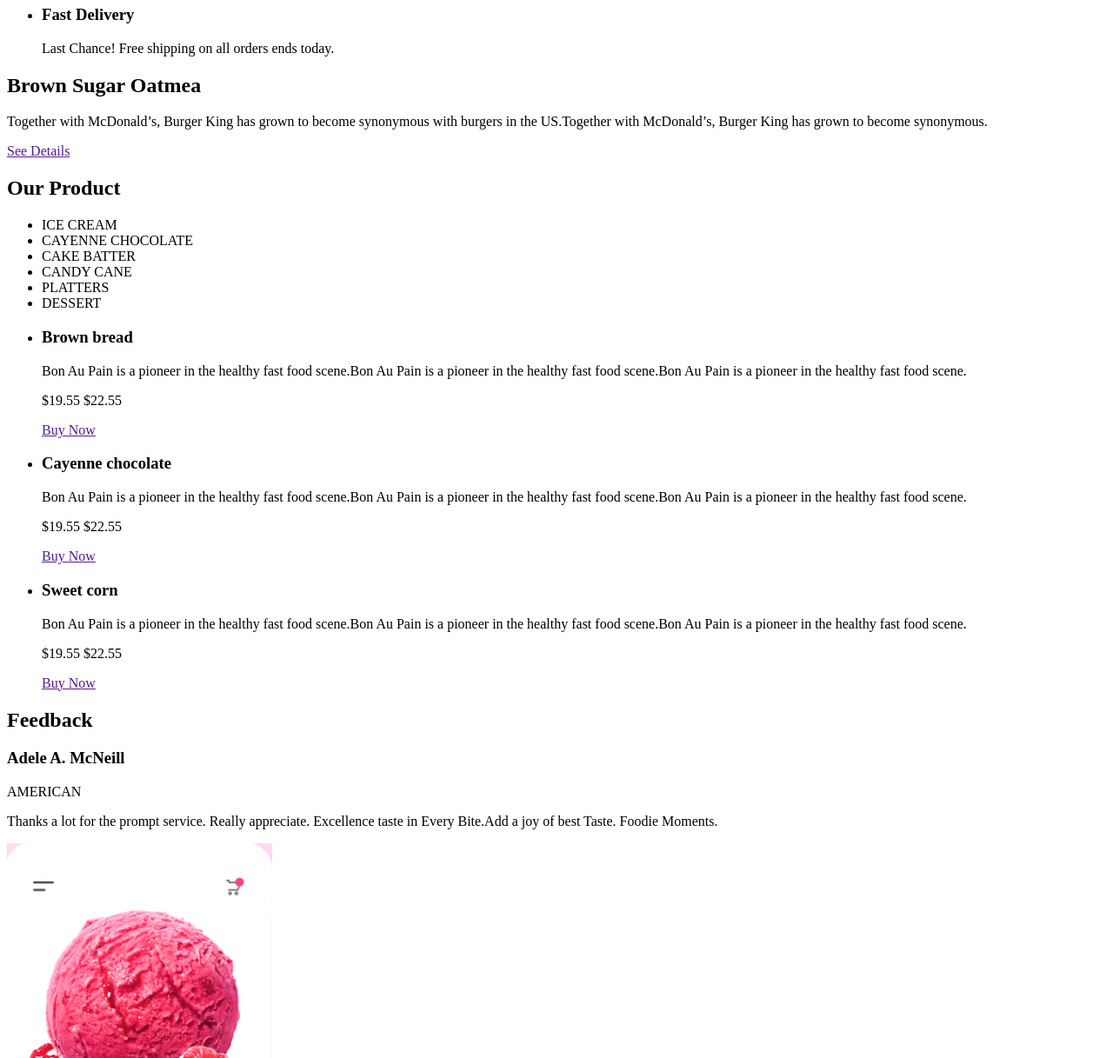
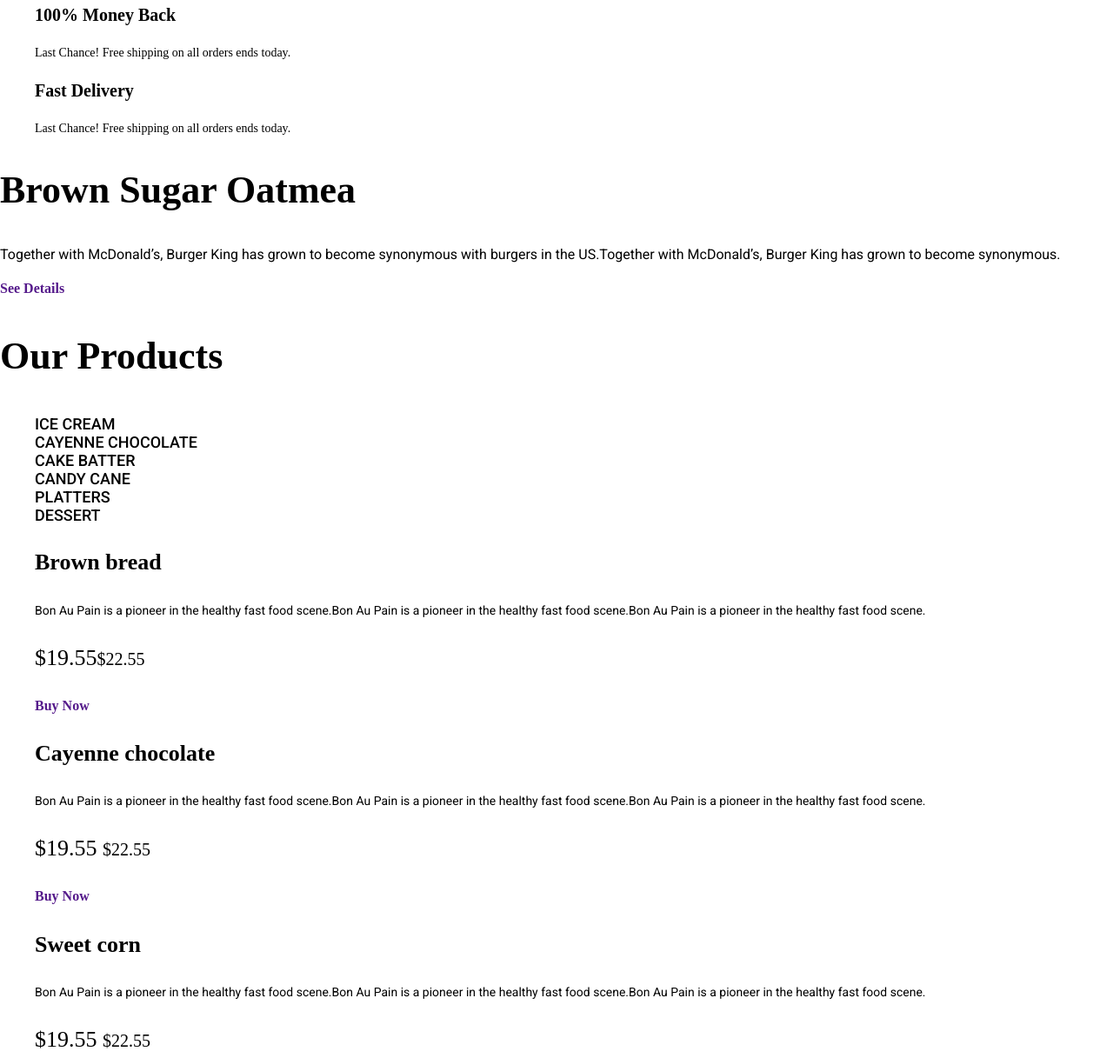
Before and after one commit to AnnaBieliavtseva/portfolio_delivery-site, a website: page index.html in a window 1280 px wide. Shown: the part 677-1894 px from the top of the page at 87% size. Drawn offline with nearby package versions, Linux system fonts and the light colour scheme; a web font is replaced by a local one.

Commit message:
add fonts

```diff
--- /dev/null
+++ b/css/styles.css
@@ -0,0 +1,129 @@
+body {
+  font-family: Roboto, sans-serif;
+  font-size: 14px;
+}
+
+.list {
+  list-style: none;
+}
+
+.visually-hidden {
+  position: absolute;
+  white-space: nowrap;
+  width: 1px;
+  height: 1px;
+  overflow: hidden;
+  border: 0;
+  padding: 0;
+  clip: rect(0 0 0 0);
+  clip-path: inset(50%);
+  margin: -1px;
+}
+
+.menu-item {
+  font-weight: 700;
+  font-size: 15px;
+  line-height: 1.2;
+}
+
+.button {
+  font-family: Hind Madurai;
+  font-weight: 700;
+  font-size: 16px;
+  line-height: 1.4;
+  text-decoration: none;
+}
+
+.hero-top-text {
+  line-height: 1.14;
+}
+
+.hero-heading {
+  font-family: Fredoka One;
+  font-size: 58px;
+  line-height: 1.21;
+}
+
+.hero-bottom-text {
+  font-family: Hind Madurai;
+  font-size: 18px;
+  line-height: 1.5;
+}
+
+.advantages-item-heading {
+  font-family: Hind Madurai;
+  font-weight: 600;
+  font-size: 20px;
+  line-height: 1.4;
+}
+
+.advantages-item-text {
+  font-family: Hind Madurai;
+  line-height: 1.36;
+}
+
+.details-title {
+  font-family: Hind Madurai;
+  font-weight: 600;
+  font-size: 44px;
+  line-height: 1.14;
+}
+
+.details-text {
+  font-size: 16px;
+  line-height: 1.5;
+}
+
+.product-title {
+  font-family: Hind Madurai;
+  font-weight: 600;
+  font-size: 44px;
+  line-height: 1.39;
+}
+
+.product-item {
+  font-weight: 500;
+  font-size: 18px;
+  line-height: 1.17;
+}
+
+.product-card-title {
+  font-family: Hind Madurai;
+  font-weight: 700;
+  font-size: 26px;
+  line-height: 1.39;
+}
+
+.product-card-top-text {
+  font-weight: 16px;
+  line-height: 1.5;
+}
+
+.product-card-bottom-text {
+  font-family: Hind Madurai;
+  font-weight: 500;
+  font-size: 26px;
+  line-height: 1.39;
+}
+
+.product-card-bottom-text-oldprice {
+  font-size: 20px;
+  line-height: 1.4;
+}
+
+.feedback-title {
+  font-weight: 500;
+  font-size: 24px;
+  line-height: 1.17;
+}
+
+.feedback-top-text {
+  font-weight: 500;
+  font-size: 12px;
+  line-height: 1.17;
+}
+
+.feedback-bottom-text {
+  font-size: 16px;
+  line-height: 1.5;
+}
--- a/index.html
+++ b/index.html
@@ -4,111 +4,146 @@
     <meta charset="UTF-8" />
     <meta http-equiv="X-UA-Compatible" content="IE=edge" />
     <meta name="viewport" content="width=device-width, initial-scale=1.0" />
+    <link
+      rel="stylesheet"
+      href="https://cdnjs.cloudflare.com/ajax/libs/modern-normalize/1.1.0/modern-normalize.min.css"
+      integrity="sha512-wpPYUAdjBVSE4KJnH1VR1HeZfpl1ub8YT/NKx4PuQ5NmX2tKuGu6U/JRp5y+Y8XG2tV+wKQpNHVUX03MfMFn9Q=="
+      crossorigin="anonymous"
+      referrerpolicy="no-referrer"
+    />
+    <link rel="preconnect" href="https://fonts.googleapis.com" />
+    <link rel="preconnect" href="https://fonts.gstatic.com" crossorigin />
+    <link
+      href="https://fonts.googleapis.com/css2?family=Fredoka+One&family=Hind+Madurai:wght@400;500;600;700&family=Roboto:wght@400;500;700&display=swap"
+      rel="stylesheet"
+    />
+    <link rel="stylesheet" href="./css/styles.css" />
+
     <title>Document</title>
   </head>
   <body>
-    <header>
+    <header class="header">
       <a href="/" class="logo"><img src="./img/logo.png" alt="Polar logo" /></a>
       <nav>
-        <ul>
-          <li>Home</li>
-          <li>Product</li>
-          <li>Pricing</li>
-          <li>Testimonials</li>
-          <li>Contact Us</li>
+        <ul class="menu-list list">
+          <li class="menu-item">Home</li>
+          <li class="menu-item">Product</li>
+          <li class="menu-item">Pricing</li>
+          <li class="menu-item">Testimonials</li>
+          <li class="menu-item">Contact Us</li>
         </ul>
       </nav>
-      <a href="">Buy Now</a>
+      <a href="" class="button">Buy Now</a>
     </header>
     <main>
       <section class="hero">
-        <p>Sweet fun, full of milk.</p>
-        <h1>Feel inside cold with our delicious ice-cream.</h1>
-        <p>
+        <p class="hero-top-text">Sweet fun, full of milk.</p>
+        <h1 class="hero-heading">
+          Feel inside cold with our delicious ice-cream.
+        </h1>
+        <p class="hero-bottom-text">
           Some food has looked so awful that it's looked like something that the
           dog's brought home, yet after one mouthful I've been left eating my
           thoughts, my words.
         </p>
-        <a href="">Buy Now</a>
+        <a href="" class="button">Buy Now</a>
       </section>
       <section class="advantages">
         <h2 class="visually-hidden">Advantages</h2>
-        <ul>
-          <li>
-            <h3>Free Shipping</h3>
-            <p>Last Chance! Free shipping on all orders ends today.</p>
+        <ul class="advantages-list list">
+          <li class="advantages-item">
+            <h3 class="advantages-item-heading">Free Shipping</h3>
+            <p class="advantages-item-text">
+              Last Chance! Free shipping on all orders ends today.
+            </p>
           </li>
-          <li>
-            <h3>Quick Packaging</h3>
-            <p>Last Chance! Free shipping on all orders ends today.</p>
+          <li class="advantages-item">
+            <h3 class="advantages-item-heading">Quick Packaging</h3>
+            <p class="advantages-item-text">
+              Last Chance! Free shipping on all orders ends today.
+            </p>
           </li>
-          <li>
-            <h3>100% Money Back</h3>
-            <p>Last Chance! Free shipping on all orders ends today.</p>
+          <li class="advantages-item">
+            <h3 class="advantages-item-heading">100% Money Back</h3>
+            <p class="advantages-item-text">
+              Last Chance! Free shipping on all orders ends today.
+            </p>
           </li>
-          <li>
-            <h3>Fast Delivery</h3>
-            <p>Last Chance! Free shipping on all orders ends today.</p>
+          <li class="advantages-item">
+            <h3 class="advantages-item-heading">Fast Delivery</h3>
+            <p class="advantages-item-text">
+              Last Chance! Free shipping on all orders ends today.
+            </p>
           </li>
         </ul>
       </section>
       <section class="details">
-        <h2>Brown Sugar Oatmea</h2>
-        <p>
+        <h2 class="details-title">Brown Sugar Oatmea</h2>
+        <p class="details-text">
           Together with McDonald’s, Burger King has grown to become synonymous
           with burgers in the US.Together with McDonald’s, Burger King has grown
           to become synonymous.
         </p>
-        <a href="">See Details</a>
+        <a href="" class="button">See Details</a>
       </section>
       <section class="product">
-        <h2>Our Product</h2>
-        <ul>
-          <li>ICE CREAM</li>
-          <li>CAYENNE CHOCOLATE</li>
-          <li>CAKE BATTER</li>
-          <li>CANDY CANE</li>
-          <li>PLATTERS</li>
-          <li>DESSERT</li>
+        <h2 class="product-title">Our Products</h2>
+        <ul class="product-list list">
+          <li class="product-item">ICE CREAM</li>
+          <li class="product-item">CAYENNE CHOCOLATE</li>
+          <li class="product-item">CAKE BATTER</li>
+          <li class="product-item">CANDY CANE</li>
+          <li class="product-item">PLATTERS</li>
+          <li class="product-item">DESSERT</li>
         </ul>
-        <ul>
-          <li>
-            <h3>Brown bread</h3>
-            <p>
+        <ul class="product-cards-list list">
+          <li class="product-card-item">
+            <h3 class="product-card-title">Brown bread</h3>
+            <p class="product-card-top-text">
               Bon Au Pain is a pioneer in the healthy fast food scene.Bon Au
               Pain is a pioneer in the healthy fast food scene.Bon Au Pain is a
               pioneer in the healthy fast food scene.
             </p>
-            <p>$19.55 $22.55</p>
-            <a href="">Buy Now</a>
+            <p class="product-card-bottom-text">
+              $19.55<span class="product-card-bottom-text-oldprice"
+                >$22.55</span
+              >
+            </p>
+            <a href="" class="button">Buy Now</a>
           </li>
-          <li>
-            <h3>Cayenne chocolate</h3>
-            <p>
+          <li class="product-card-item">
+            <h3 class="product-card-title">Cayenne chocolate</h3>
+            <p class="product-card-top-text">
               Bon Au Pain is a pioneer in the healthy fast food scene.Bon Au
               Pain is a pioneer in the healthy fast food scene.Bon Au Pain is a
               pioneer in the healthy fast food scene.
             </p>
-            <p>$19.55 $22.55</p>
-            <a href="">Buy Now</a>
+            <p class="product-card-bottom-text">
+              $19.55
+              <span class="product-card-bottom-text-oldprice">$22.55</span>
+            </p>
+            <a href="" class="button">Buy Now</a>
           </li>
-          <li>
-            <h3>Sweet corn</h3>
-            <p>
+          <li class="product-card-item">
+            <h3 class="product-card-title">Sweet corn</h3>
+            <p class="product-card-top-text">
               Bon Au Pain is a pioneer in the healthy fast food scene.Bon Au
               Pain is a pioneer in the healthy fast food scene.Bon Au Pain is a
               pioneer in the healthy fast food scene.
             </p>
-            <p>$19.55 $22.55</p>
-            <a href="">Buy Now</a>
+            <p class="product-card-bottom-text">
+              $19.55
+              <span class="product-card-bottom-text-oldprice">$22.55</span>
+            </p>
+            <a href="" class="button">Buy Now</a>
           </li>
         </ul>
       </section>
       <section class="feedback">
         <h2 class="visually-hidden">Feedback</h2>
-        <h3>Adele A. McNeill</h3>
-        <p>AMERICAN</p>
-        <p>
+        <h3 class="feedback-title">Adele A. McNeill</h3>
+        <p class="feedback-top-text">AMERICAN</p>
+        <p class="feedback-bottom-text">
           Thanks a lot for the prompt service. Really appreciate. Excellence
           taste in Every Bite.Add a joy of best Taste. Foodie Moments.
         </p>
@@ -129,6 +164,38 @@
         <img src="./img/appstore.jpg" alt="" />
         <img src="./img/googlelay.jpg" alt="" />
       </section>
+      <section class="question">
+        <h2>Have Question in Mind? Let us help you</h2>
+        <input type="text" />
+        <button type="submit">Send</button>
+      </section>
     </main>
+    <footer class="footer">
+      <a href="/" class="logo"><img src="./img/logo.png" alt="Polar logo" /></a>
+      <p>
+        Some food has looked so awful that it's looked like something that the
+        dog's brought home.
+      </p>
+      <p>Follow Us</p>
+      <a href=""><svg></svg></a>
+      <a href=""><svg></svg></a>
+      <a href=""><svg></svg></a>
+      <a href=""><svg></svg></a>
+      <ul>
+        <li>Home</li>
+        <li>Product</li>
+        <li>Pricing</li>
+        <li>Testimonials</li>
+        <li>Contact Us</li>
+      </ul>
+      <ul>
+        <li>Delivery Information</li>
+        <li>Privacy Policy</li>
+        <li>Terms & Condition</li>
+        <li>Search Terms</li>
+        <li>Order & Return</li>
+      </ul>
+      <p>Newsletter</p>
+    </footer>
   </body>
 </html>
--- /dev/null
+++ b/package.json
@@ -0,0 +1,5 @@
+{
+  "dependencies": {
+    "modern-normalize": "^1.1.0"
+  }
+}
```
Also changed, not shown: 1 other file.
